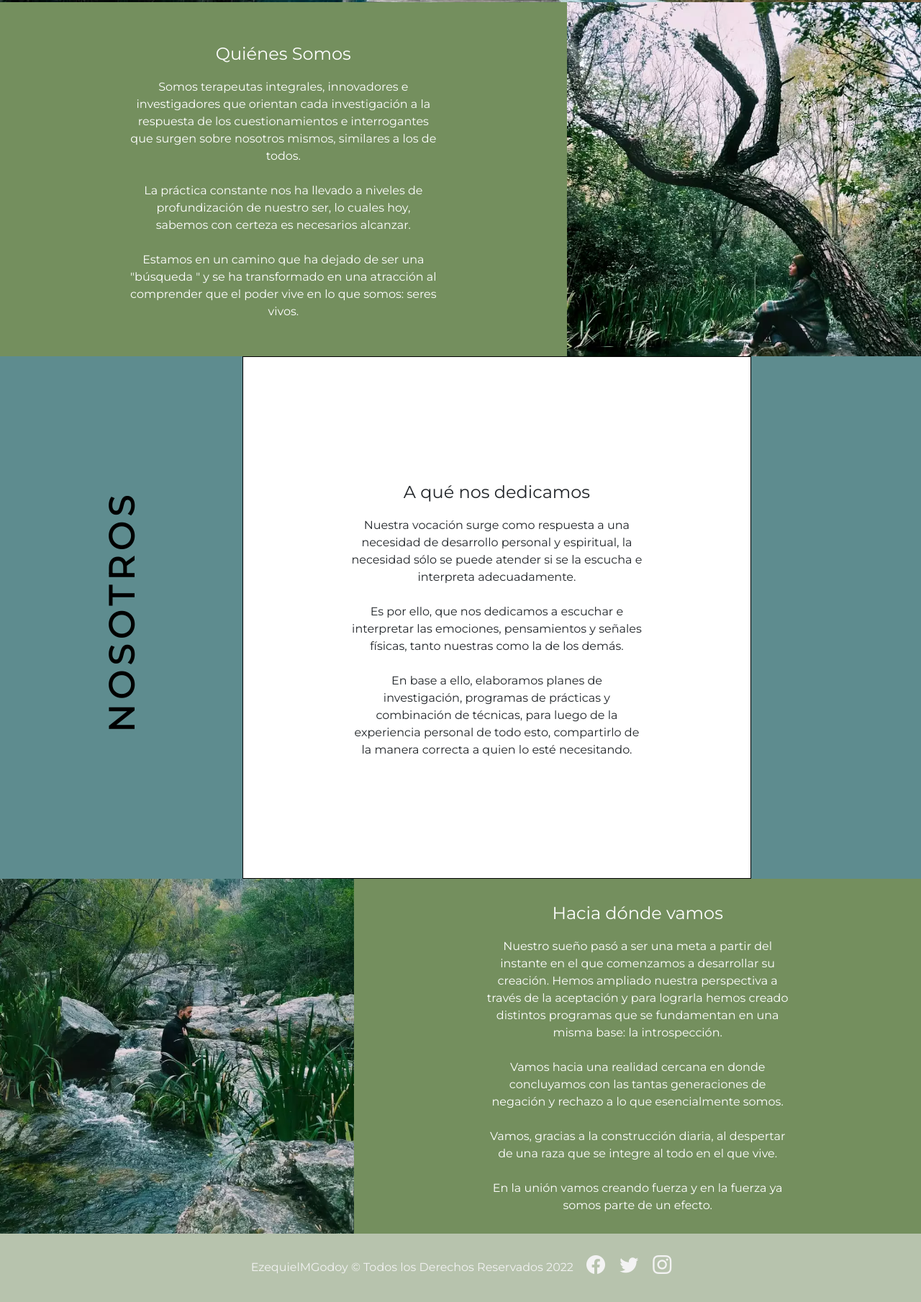
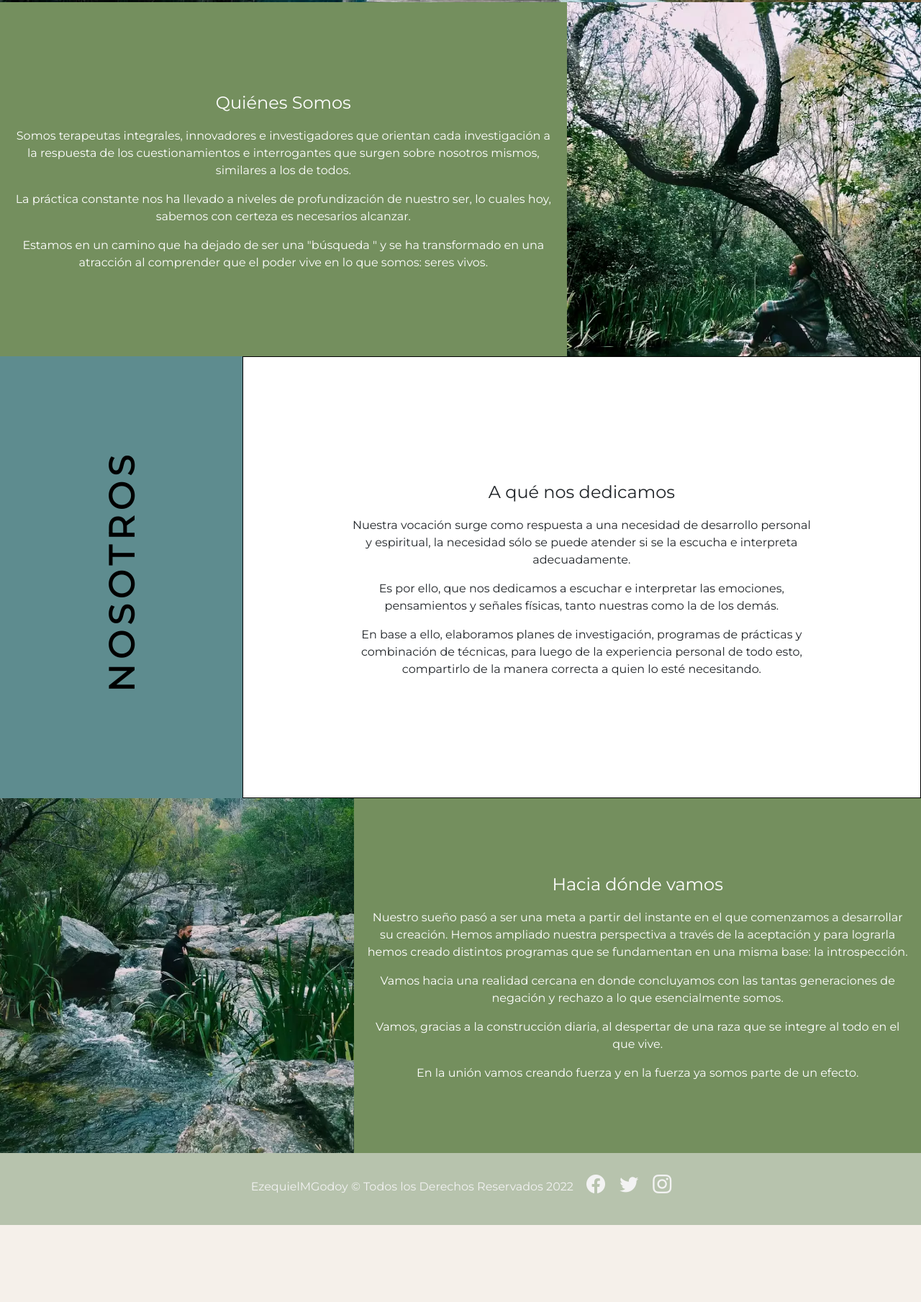
Before and after one commit to EzeMGodoy/SerImpersonal, a website: page pages/about.html in a window 1280 px wide. Shown: the part 595-2404 px from the top of the page at 72% size. After the commit the page ends 2297 px from the top, so only its background shows below. Drawn offline with nearby package versions, Linux system fonts and the light colour scheme.

Commit message:
listo para entregar

```diff
--- a/index.html
+++ b/index.html
@@ -25,7 +25,7 @@
       rel="stylesheet"
     />
     <!-- Favicon -->
-    <link rel="icon" href="img/favicon.webp">
+    <link rel="icon" href="img/favicon.webp" />
     <!-- BOOTSTRAP ICONS -->
     <link
       rel="stylesheet"
@@ -92,16 +92,6 @@
                   <a class="nav-link" href="pages/contacto.html">Contacto</a>
                 </li>
               </ul>
-
-              <form class="d-flex">
-                <input
-                  class="form-control me-2"
-                  type="email"
-                  placeholder="Email"
-                  aria-label="email"
-                />
-                <button class="btn btn-nav" type="button">Suscribete</button>
-              </form>
             </div>
           </div>
         </nav>
--- a/pages/about.html
+++ b/pages/about.html
@@ -22,9 +22,7 @@
       rel="stylesheet"
     />
     <!-- Favicon -->
-     <link
-     rel="icon"
-     href="../img/favicon.webp" />
+    <link rel="icon" href="../img/favicon.webp" />
     <!-- LINK ICONS -->
     <link
       rel="stylesheet"
@@ -80,23 +78,13 @@
                 </li>
 
                 <li class="nav-item">
-                  <a class="nav-link text-light href="about.html">Nosotros</a>
+                  <a class="nav-link text-light" href="about.html">Nosotros</a>
                 </li>
 
                 <li class="nav-item">
                   <a class="nav-link" href="contacto.html">Contacto</a>
                 </li>
               </ul>
-
-              <form class="d-flex">
-                <input
-                  class="form-control me-2"
-                  type="email"
-                  placeholder="Email"
-                  aria-label="email"
-                />
-                <button class="btn btn-nav" type="button">Suscribete</button>
-              </form>
             </div>
           </div>
         </nav>
@@ -111,7 +99,9 @@
             <div class="box">
               <p class="textoBanner2">Vulnerabildad no es debilidad</p>
               <q class="textoBanner3">
-                Reprimirnos constantemente nos aparta de nuestra plenitud y nos fragmenta. La fragmentación es la consecuencia de rechazar una gran parte de nosotros.
+                Reprimirnos constantemente nos aparta de nuestra plenitud y nos
+                fragmenta. La fragmentación es la consecuencia de rechazar una
+                gran parte de nosotros.
               </q>
             </div>
           </div>
@@ -126,20 +116,24 @@
         <div class="box1">
           <div class="boxTexto">
             <p class="boxTexto--titulo">Quiénes Somos</p>
-            <p class="boxTexto--parrafo">
+            <div class="boxTexto--parrafo">
+              <p>
                 Somos terapeutas integrales, innovadores e investigadores que
-              orientan cada investigación a la respuesta de los cuestionamientos
-              e interrogantes que surgen sobre nosotros mismos, similares a los
-              de todos.
-              <br /> <br>
+                orientan cada investigación a la respuesta de los
+                cuestionamientos e interrogantes que surgen sobre nosotros
+                mismos, similares a los de todos.
+              </p>
+              <p>
                 La práctica constante nos ha llevado a niveles de profundización
                 de nuestro ser, lo cuales hoy, sabemos con certeza es necesarios
                 alcanzar.
-              <br /> <br>
-              Estamos en un camino que ha dejado de ser una "búsqueda " y se ha
-              transformado en una atracción al comprender que el poder vive en
-              lo que somos: seres vivos.
               </p>
+              <p>
+                Estamos en un camino que ha dejado de ser una "búsqueda " y se
+                ha transformado en una atracción al comprender que el poder vive
+                en lo que somos: seres vivos.
+              </p>
+            </div>
           </div>
           <div class="containerFoto">
             <img
@@ -164,20 +158,24 @@
 
           <div class="parrafoNosotros">
             <p class="boxTexto--titulo">A qué nos dedicamos</p>
-            <p class="boxTexto--parrafo">
+            <div class="boxTexto--parrafo">
+              <p>
                 Nuestra vocación surge como respuesta a una necesidad de
                 desarrollo personal y espiritual, la necesidad sólo se puede
                 atender si se la escucha e interpreta adecuadamente.
-              <br /> <br>
+              </p>
+              <p>
                 Es por ello, que nos dedicamos a escuchar e interpretar las
-              emociones, pensamientos y señales físicas, tanto nuestras como la
-              de los demás.
-              <br /> <br>
+                emociones, pensamientos y señales físicas, tanto nuestras como
+                la de los demás.
+              </p>
+              <p>
                 En base a ello, elaboramos planes de investigación, programas de
-              prácticas y combinación de técnicas, para luego de la experiencia
-              personal de todo esto, compartirlo de la manera correcta a quien
-              lo esté necesitando.
+                prácticas y combinación de técnicas, para luego de la
+                experiencia personal de todo esto, compartirlo de la manera
+                correcta a quien lo esté necesitando.
               </p>
+            </div>
           </div>
 
           <div class="columnaColor">
@@ -188,23 +186,31 @@
         <div class="box3">
           <div class="boxTexto">
             <p class="boxTexto--titulo">Hacia dónde vamos</p>
-            <p class="boxTexto--parrafo">
-              Nuestro sueño pasó a ser una meta a partir del instante en el que
-              comenzamos a desarrollar su creación. Hemos ampliado nuestra
-              perspectiva a través de la aceptación y para lograrla hemos creado
-              distintos programas que se fundamentan en una misma base: la
-              introspección.
-              <br /> <br>
+            <div class="boxTexto--parrafo">
+              <p>
+                Nuestro sueño pasó a ser una meta a partir del instante en el
+                que comenzamos a desarrollar su creación. Hemos ampliado nuestra
+                perspectiva a través de la aceptación y para lograrla hemos
+                creado distintos programas que se fundamentan en una misma base:
+                la introspección.
+              </p>
+
+              <p>
                 Vamos hacia una realidad cercana en donde concluyamos con las
                 tantas generaciones de negación y rechazo a lo que esencialmente
                 somos.
-              <br /> <br>
-              Vamos, gracias a la construcción diaria, al despertar de una raza
-              que se integre al todo en el que vive.
-              <br /> <br>
-              En la unión vamos creando fuerza y en la fuerza ya somos parte de
-              un efecto.
               </p>
+
+              <p>
+                Vamos, gracias a la construcción diaria, al despertar de una
+                raza que se integre al todo en el que vive.
+              </p>
+
+              <p>
+                En la unión vamos creando fuerza y en la fuerza ya somos parte
+                de un efecto.
+              </p>
+            </div>
           </div>
           <div class="containerFoto">
             <img
--- a/sass/base/_about.scss
+++ b/sass/base/_about.scss
@@ -44,6 +44,7 @@
           max-height: 37.5rem;
           width: 100%;
           height: 100%;
+          // height: auto;
         }
         .divAraceli {
           display: none;
--- a/sass/base/_blog.scss
+++ b/sass/base/_blog.scss
@@ -12,7 +12,7 @@
   .portada {
     .bannerAbout {
       @include bannerMedidas;
-      background-image: url(../img/portadaNosotros.webp);
+      background-image: url(../../img/bannerBlog3.webp);
     }
   }
   .intro {
--- a/sass/base/_contacto.scss
+++ b/sass/base/_contacto.scss
@@ -19,7 +19,6 @@
     grid-area: zona1;
     display: flex;
     justify-content: center;
-    // align-items:center;
     flex-flow: wrap-reverse;
     background-color: #f7f2ec;
     padding: 50px 0;
--- a/sass/base/_index.scss
+++ b/sass/base/_index.scss
@@ -17,8 +17,6 @@
   }
   .zona1 {
     grid-area: zona1;
-    // display: grid;
-    // place-content: center;
     padding-top: 1.25rem;
     .csb {
       text-align: center;
--- a/sass/components/_mediaqueries.scss
+++ b/sass/components/_mediaqueries.scss
@@ -2,7 +2,7 @@
 /*--            MEDIA QUERYS PANTALLA XL       --*/
 /*-- ========================================= --*/
 
-@media screen and (max-width: 1400px) {
+@media screen and (max-width: 1200px) {
   /* Capacitaciones.html */
 
   .contenedorCapacitaciones {
@@ -20,21 +20,6 @@
   }
 }
 
-/*-- ========================================= -- */
-/*--            MEDIA QUERYS PANTALLA L        --*/
-/*-- ========================================= --*/
-
-@media screen and (max-width: 992px) {
-  /* INDEX.HTML */
-
-  .contenedorIndex {
-    .zona2 {
-      .equipo {
-        flex-direction: column;
-      }
-    }
-  }
-
 /* ABOUT.HTML */
 
 .contenedorAbout {
@@ -42,7 +27,7 @@
     .box1 {
       .boxTexto {
         .boxTexto--parrafo {
-            padding: 0 6.25rem;
+          padding: 0 15px;
         }
       }
     }
@@ -55,9 +40,24 @@
     .box3 {
       .boxTexto {
         .boxTexto--parrafo {
-            padding: 0 6.25rem;
+          padding: 0 15px;
         }
       }
+    }
+  }
+}
+
+/*-- ========================================= -- */
+/*--            MEDIA QUERYS PANTALLA L        --*/
+/*-- ========================================= --*/
+
+@media screen and (max-width: 992px) {
+  /* INDEX.HTML */
+
+  .contenedorIndex {
+    .zona2 {
+      .equipo {
+        flex-direction: column;
       }
     }
   }
@@ -374,9 +374,6 @@
               font-size: 26px;
               line-height: 1.5;
             }
-            .textoBanner3 {
-              display: none;
-            }
             .botones {
               flex-flow: nowrap;
             }
@@ -495,15 +492,16 @@
     }
   }
 
-  /* CAPACITACIONES */
+  /* GENERALES */
 
-  .contenedorCapacitaciones,
+  .contenedorIndex, .contenedorCapacitaciones, .contenedorBlog, .contenedorAbout,
   .contenedorContacto {
     .portada {
       .banner {
         background-position: 60% 60%;
         .wrap {
           .box {
+            padding: 0 10px;
             .textoBanner1 {
               font-size: 16px;
               letter-spacing: 2px;
@@ -544,6 +542,17 @@
   /* ABOUT.HTML */
 
   .contenedorAbout {
+    .portada{
+      .banner{
+        .wrap{
+          .box{
+            .textoBanner2{
+              display: none;
+            }
+          }
+        }
+      }
+    }
     .containerNosotros {
       .box1 {
         .containerFoto {
```
Also changed, not shown: pages/blog.html (+5 -12 lines), pages/capacitaciones.html (+5 -37 lines), pages/contacto.html (+9 -16 lines), sass/components/_headerFooter.scss (+8 -3 lines), css/estilos.css, img/bannerBlog2.webp (added), img/bannerBlog3.webp (added), 2 other files. Lines whose indentation alone changed are shown as unchanged.
